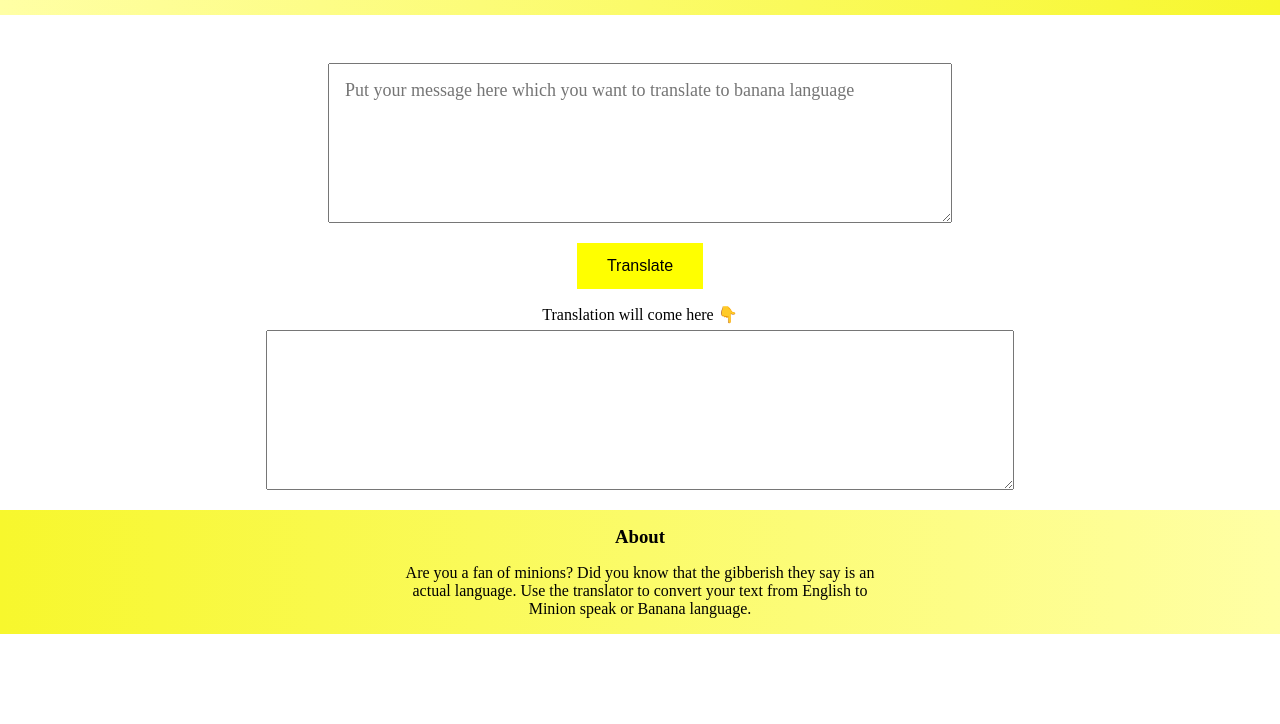
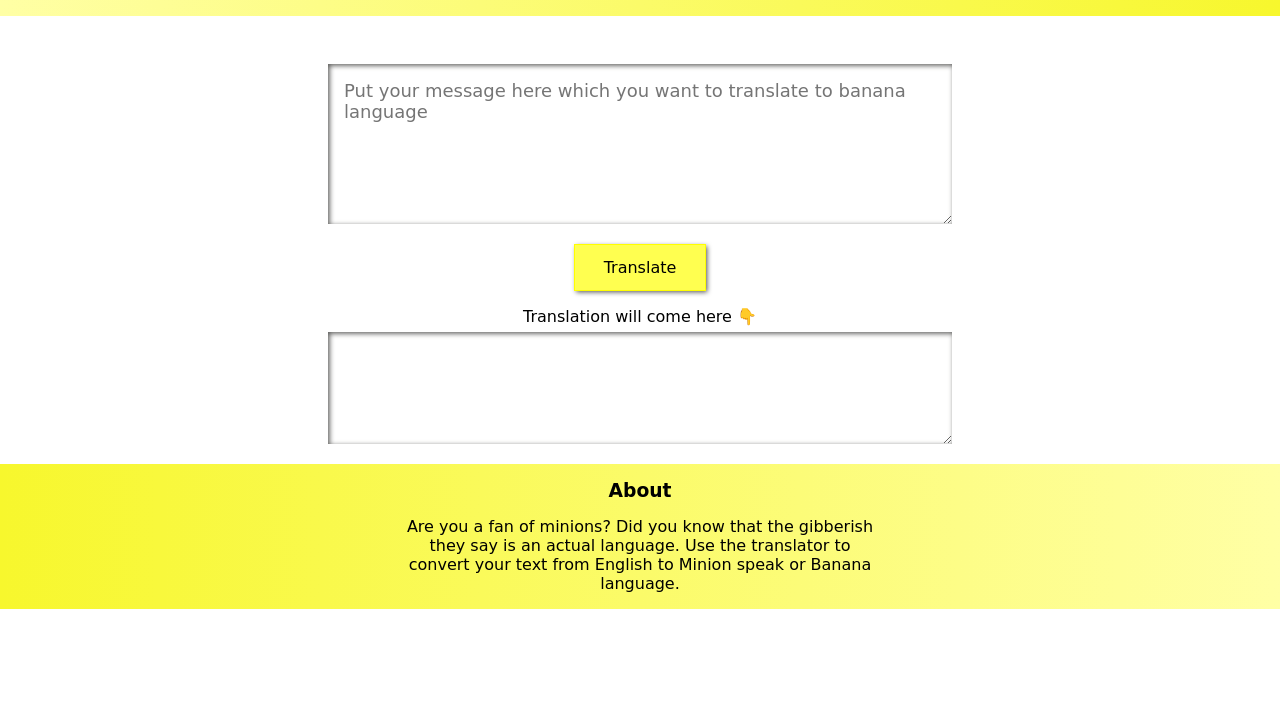
Before and after one commit to Ayushi20-19/neog_banana_speak, a plain HTML site: page index.html in a window 1280 px wide. Shown: the part 76-800 px from the top of the page. Drawn offline with Linux system fonts and the light colour scheme.

Commit message:
add comments

```diff
--- a/app.js
+++ b/app.js
@@ -1,40 +1,31 @@
-// console.log("working");
-// var userName= prompt("give me username");
-// var welComeMessage = "this is working " + userName;
-// alert(welComeMessage);
-//querysector(i m asking u this thing) take the elemnt with id given .......addEventListner whne this happen add the click event(these are predefined) and do this
-//api----we talk to program via cli or gui..now api application programming interface......if u want to program a application do this
-//read about browser event
-
+//variables
 var btnTranslate = document.querySelector(".btn-translate");
 var textInput = document.querySelector("#text-input");
 var textOutput = document.querySelector("#text-output");
 var serverUrl = "https://api.funtranslations.com/translate/minion.json";
-// console.log(btnTranslate)
-// btnTranslate.addEventListener("click", function clickEventHandler(){
-//     console.log("working")
-//     })
-//--another val by using call back-----it is given as an input to another function
 
+//function to get api url
 function getTranslateHandleUrl(text) {
   return serverUrl + "?" + "text=" + text;
 }
 
+//function for handling error
 function errorHandler(error) {
   console.log("error occured", error);
 }
+
+//translating
 function clickEventHandler() {
-  // console.log("working")
-  // console.log("input" , textInput.value);
-  // textOutput.innerHTML = "heyy"
   var inputText = textInput.value; //taking input
+
   //calling server for processing
   fetch(getTranslateHandleUrl(inputText))
     .then((response) => response.json())
     .then((json) => {
       var translaedText = json.contents.translated;
-      textOutput.innerHTML = translaedText;
+      textOutput.innerHTML = translaedText; //output
     })
     .catch(errorHandler);
 }
+
 btnTranslate.addEventListener("click", clickEventHandler);
--- a/style.css
+++ b/style.css
@@ -1,6 +1,8 @@
 * {
   margin: 0;
   padding: 0%;
+  font-family: "Kalam", cursive;
+  box-sizing: border-box;
 }
 
 .header {
@@ -18,24 +20,20 @@
   padding: 0.3rem 0rem;
 }
 #text-input {
-  /* position: relative; */
   padding-bottom: 1rem;
-  box-sizing: border-box;
   width: 50%;
   min-height: 20vh;
   margin-top: 2rem;
   font-size: large;
   font-family: inherit;
-  /* width: 60%;
-  height: 6rem;
-  margin-top: 1rem; */
 }
 .btn-translate {
   margin: 1rem;
-  background-color: yellow;
+  background-color: rgb(255, 255, 80);
   border: 0.1rem solid yellow;
   padding: 0.8rem 1.8rem;
   font-size: 1rem;
+  box-shadow: 0.1rem 0.1rem 0.3rem rgb(87, 87, 85);
 }
 .btn-translate:hover {
   margin: 1rem;
@@ -45,14 +43,14 @@
 }
 textarea {
   padding: 0.7rem 1rem;
+  box-shadow: inset 0.1rem 0.1rem 0.3rem rgb(87, 87, 85);
+  border: hidden;
 }
 #text-output {
-  width: 60%;
+  width: 50%;
   height: 5rem;
-  box-sizing: border-box;
-  width: 60%;
-  min-height: 20vh;
   margin-top: 0.4rem;
+  min-height: 7rem;
   font-size: large;
   font-family: inherit;
   overflow: hidden;
```
